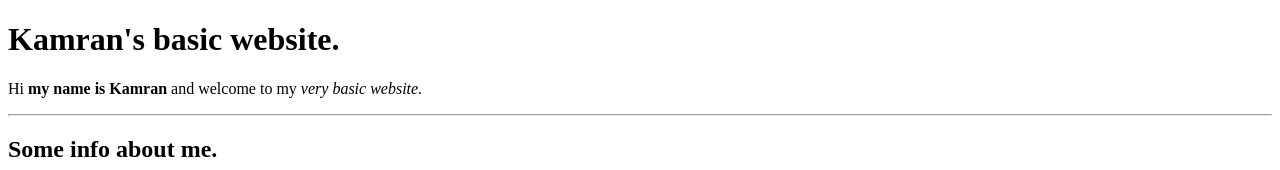
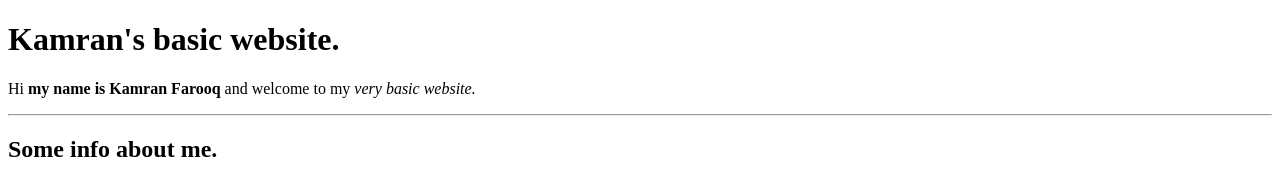
Before and after one commit to globlewonder/html-first-project, a plain HTML site: page index.html in a window 1280 px wide. Shown: the top 170 px of the page. Drawn offline with Linux system fonts and the light colour scheme.

Commit message:
changed in body

```diff
--- a/index.html
+++ b/index.html
@@ -5,7 +5,7 @@
    </head>
    <body>
        <h1>Kamran's basic website.</h1>
-       <p>Hi <strong>my name is Kamran</strong> and welcome to my<em> very basic website.</em></p>
+       <p>Hi <strong>my name is Kamran Farooq</strong> and welcome to my<em> very basic website.</em></p>
 
        <hr>
        <h2>Some info about me.</h2>
```
